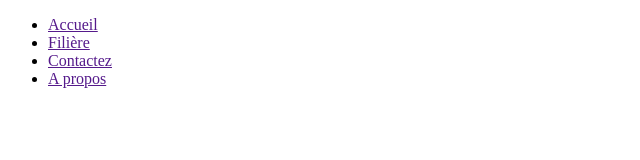
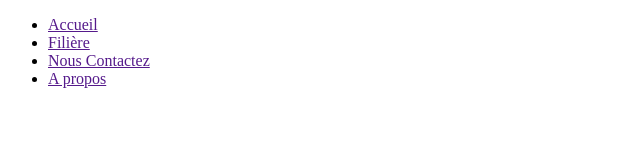
Before and after one commit to adekomen/site-ESGIS, a plain HTML site: page index.html in a window 1280 px wide. Shown: the full height of the page, 0-640 px from the left. Drawn offline with Linux system fonts and the light colour scheme.

Commit message:
Modification de contater

```diff
--- a/index.html
+++ b/index.html
@@ -11,7 +11,7 @@
         <ul>
             <li><a href="">Accueil</a></li>
             <li><a href="">Filière</a></li>
-            <li><a href="">Contactez</a></li>
+            <li><a href="">Nous Contactez</a></li>
             <li><a href="">A propos</a></li>
         </ul>
     </nav>
```
